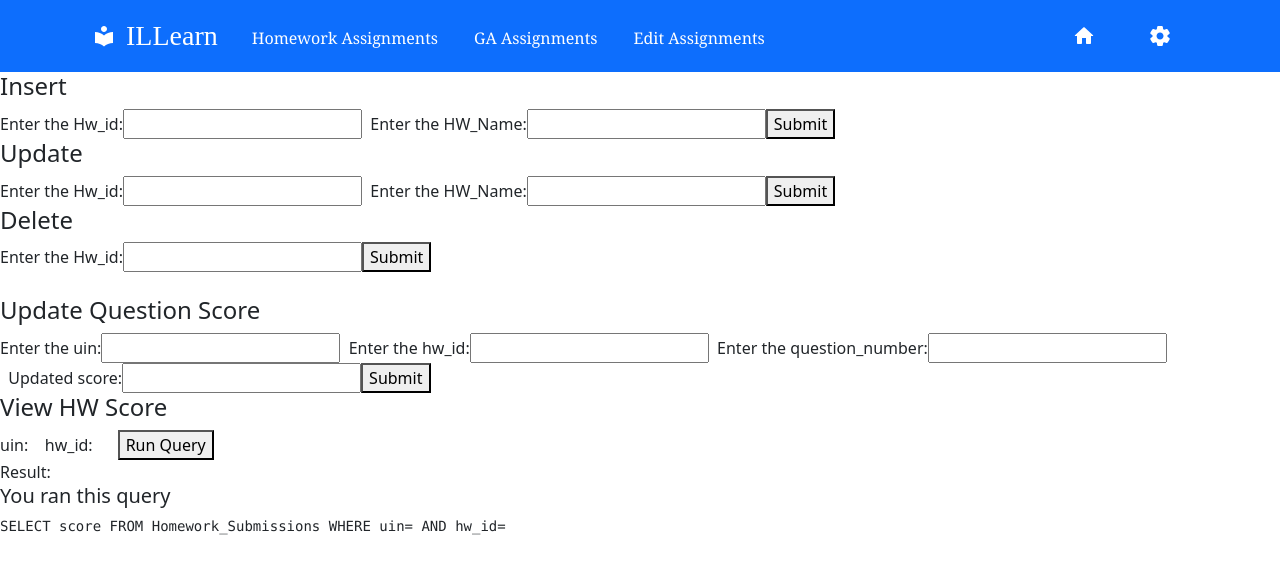
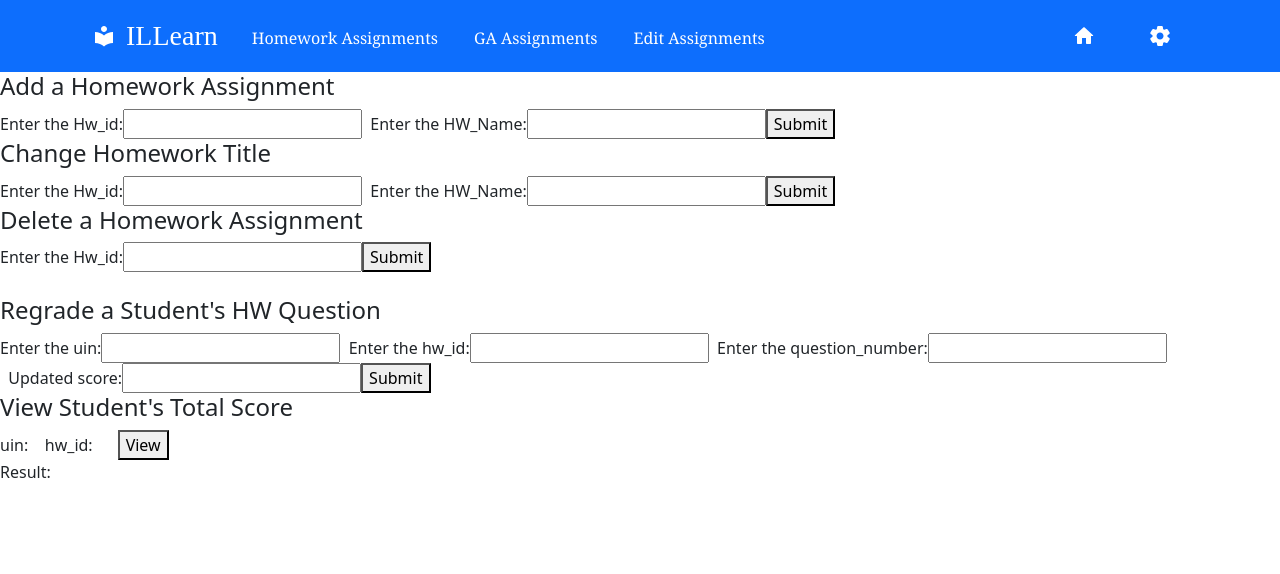
Before and after one commit to Alexwwwwww/fa22-cs411-A-team050-SQLater, a React (Create React App) app in the folder frontend/: page /edit in a window 1280 px wide. Shown: the top 574 px of the page. Built offline with nearby package versions, Linux system fonts and the light colour scheme.

Commit message:
changed titles

```diff
--- a/frontend/src/components/Delete.js
+++ b/frontend/src/components/Delete.js
@@ -27,7 +27,7 @@ const Delete = () => {
   return (
     <>
       <div>
-        <h4>Delete</h4>
+        <h4>Delete a Homework Assignment</h4>
         <form onSubmit={SubmitDeleteHandler}>
           <label>
             Enter the Hw_id:
--- a/frontend/src/components/HomePage.js
+++ b/frontend/src/components/HomePage.js
@@ -5,8 +5,9 @@ import Query2 from "./Query2";
 const HomePage = () => {
   return (
     <>
+    <h3>Welcome Professor,</h3>
+      <Query2 />
       <Query1 />
-      <Query2 />
     </>
   );
 };
--- a/frontend/src/components/Insert.js
+++ b/frontend/src/components/Insert.js
@@ -36,7 +36,7 @@ const Insert = () => {
   return (
     <>
       <div>
-        <h4>Insert</h4>
+        <h4>Add a Homework Assignment</h4>
         <form onSubmit={SubmitInsertHandler}>
           <label>
             Enter the Hw_id:
--- a/frontend/src/components/Query2.js
+++ b/frontend/src/components/Query2.js
@@ -31,14 +31,14 @@ const Query2 = () => {
     <>
       <form onSubmit={SubmitGradeFilterHandler}>
         <label>
-          Get all students with an average grade above:
+          List of students average grade above:
           <input
             type="text"
             value={enteredGradeFilter}
             onChange={enteredGradeChangeHandler}
           ></input>
         </label>
-        <button type="submit">Submit</button>
+        <button type="submit">View</button>
         <table>
           <tr>
             <th>UIN</th>
--- a/frontend/src/components/Trigger.js
+++ b/frontend/src/components/Trigger.js
@@ -57,7 +57,7 @@ const Trigger = () => {
   return (
     <>
       <div>
-        <h4>Update Question Score</h4>
+        <h4>Regrade a Student's HW Question</h4>
         <form onSubmit={SubmitHandler}>
           <label>
             Enter the uin:
@@ -93,21 +93,15 @@ const Trigger = () => {
             <button type="submit">Submit</button>
           </label>
         </form>
-        <h4>View HW Score</h4>
+        <h4>View Student's Total Score</h4>
         <form onSubmit={ViewHandler}>
           <label>uin: &nbsp;{enteredUIN}</label>
           <label>
             &nbsp;&nbsp;hw_id: &nbsp;{enteredHW_id}&nbsp;&nbsp;&nbsp;&nbsp;
-            <button type="submit">Run Query</button>
+            <button type="submit">View</button>
           </label>
           <br />
           <label>Result: {totalScore}</label>
-          <h5>You ran this query</h5>
-          <pre>
-            <code>
-              {`SELECT score FROM Homework_Submissions WHERE uin=${enteredUIN} AND hw_id=${enteredHW_id}`}
-            </code>
-          </pre>
         </form>
       </div>
     </>
--- a/frontend/src/components/Update.js
+++ b/frontend/src/components/Update.js
@@ -35,7 +35,7 @@ const Update = () => {
   return (
     <>
       <div>
-        <h4>Update</h4>
+        <h4>Change Homework Title</h4>
         <form onSubmit={SubmitUpdateHandler}>
           <label>
             Enter the Hw_id:
```
